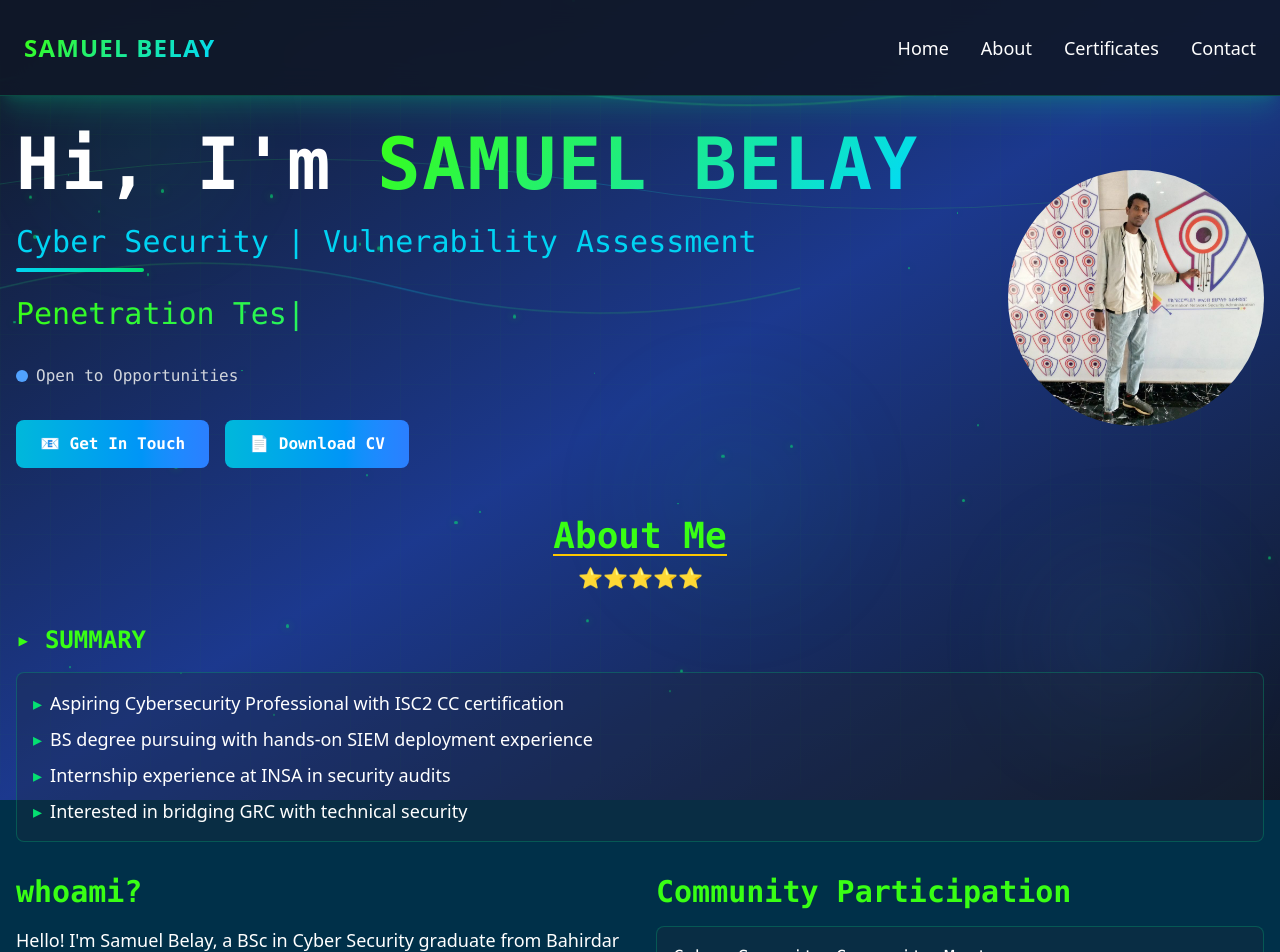
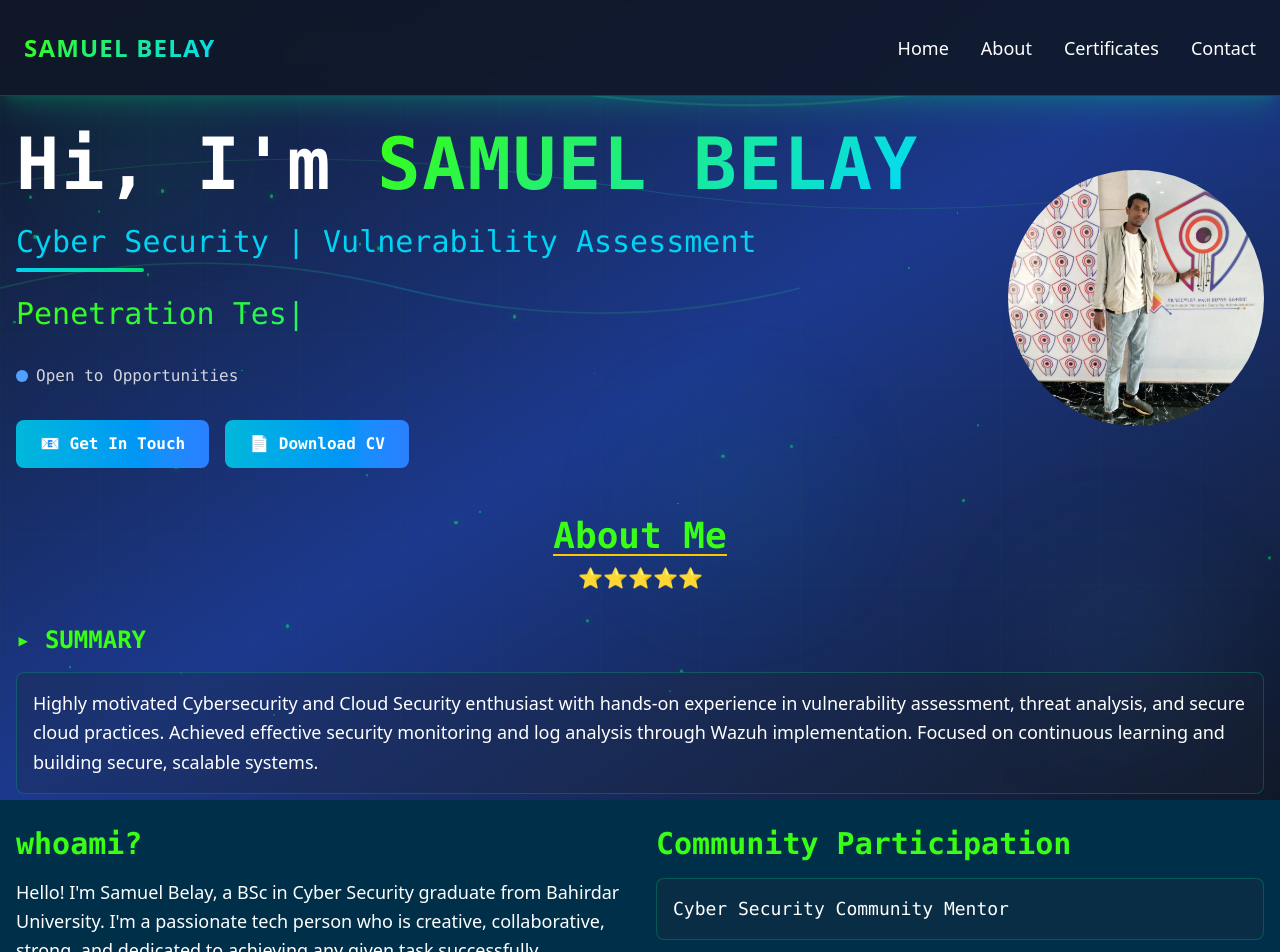
Before and after one commit to Anonimize4/mini-project-, a React (Vite) app: page / in a window 1280 px wide. Shown: the top 952 px of the page. Built offline with nearby package versions, Linux system fonts and the light colour scheme.

Commit message:
adding the mosts

```diff
--- a/src/components/AboutSection.tsx
+++ b/src/components/AboutSection.tsx
@@ -43,24 +43,9 @@ const AboutSection = () => {
       >
         <h3 className="text-2xl font-semibold mb-4 font-mono" style={{ color: '#39FF14' }}>▸ SUMMARY</h3>
         <div className="bg-gray-800/30 border border-emerald-500/30 rounded-lg p-4">
-          <ul className="text-white text-lg space-y-2">
-            <li className="flex items-start">
-              <span className="text-green-400 mr-2">▸</span>
-              Aspiring Cybersecurity Professional with ISC2 CC certification
-            </li>
-            <li className="flex items-start">
-              <span className="text-green-400 mr-2">▸</span>
-              BS degree pursuing with hands-on SIEM deployment experience
-            </li>
-            <li className="flex items-start">
-              <span className="text-green-400 mr-2">▸</span>
-              Internship experience at INSA in security audits
-            </li>
-            <li className="flex items-start">
-              <span className="text-green-400 mr-2">▸</span>
-              Interested in bridging GRC with technical security
-            </li>
-          </ul>
+          <p className="text-white text-lg leading-relaxed">
+            Highly motivated Cybersecurity and Cloud Security enthusiast with hands-on experience in vulnerability assessment, threat analysis, and secure cloud practices. Achieved effective security monitoring and log analysis through Wazuh implementation. Focused on continuous learning and building secure, scalable systems.
+          </p>
         </div>
       </motion.div>
 
```
